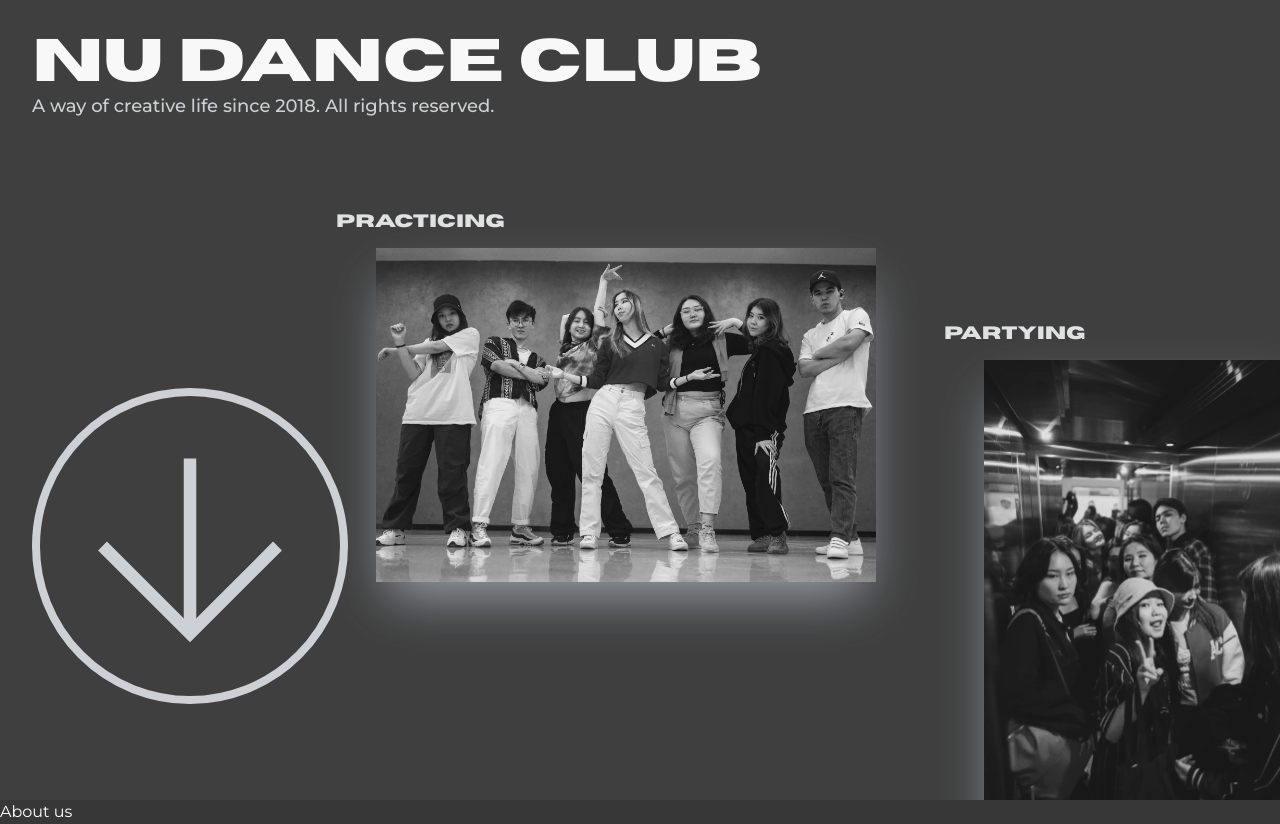
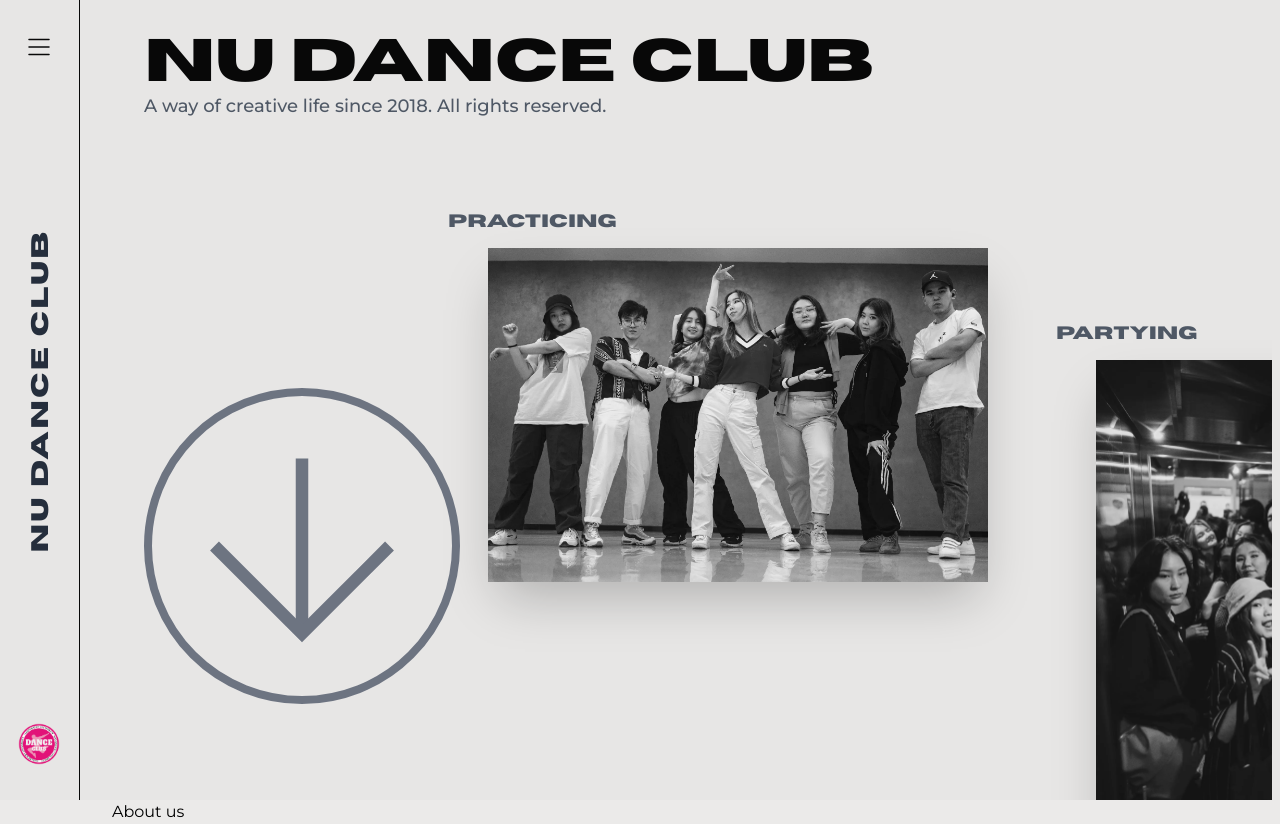
Before and after one commit to indicozy/nudanceclub-next, a Next.js app: page / in a window 1280 px wide. Built offline with nearby package versions, Linux system fonts and the light colour scheme.

Commit message:
test: unfinished

```diff
--- a/package.json
+++ b/package.json
@@ -11,9 +11,12 @@
   "dependencies": {
     "@headlessui/react": "^1.7.14",
     "@next/font": "^13.3.0",
+    "@tabler/icons-react": "^2.16.0",
+    "framer-motion": "^10.12.2",
     "next": "^13.2.4",
     "react": "18.2.0",
     "react-dom": "18.2.0",
+    "react-use": "^17.4.0",
     "zod": "^3.21.4"
   },
   "devDependencies": {
--- a/src/components/ArrowDown.tsx
+++ b/src/components/ArrowDown.tsx
@@ -14,7 +14,7 @@ const ArrowDown: FC = () => {
         stroke-width="1"
         stroke-linecap="butt"
         stroke-linejoin="butt"
-        className="h-32 w-32 rounded-full border-4 border-gray-300 text-gray-300 sm:h-auto sm:w-auto sm:border-8"
+        className="h-32 w-32 rounded-full border-4 border-gray-500 text-gray-500 hover:border-black hover:text-black sm:h-auto sm:w-auto sm:border-8"
       >
         <line x1="12" x2="12" y1="5" y2="19"></line>
         <polyline points="19 12 12 19 5 12"></polyline>
--- /dev/null
+++ b/src/components/header.tsx
@@ -0,0 +1,109 @@
+import Link from "next/link";
+import { FC, useState } from "react";
+
+import { IconMenu2 } from "@tabler/icons-react";
+import { INote, navigation } from "~/data/navigation";
+import { motion } from "framer-motion";
+
+import Logo from "./logo";
+
+const variantsNavigationItem = {
+  open: {
+    opacity: 1,
+    x: 0,
+  },
+  closed: {
+    opacity: 0,
+    x: 100,
+  },
+  loading: {
+    opacity: 0,
+    x: 100,
+  },
+};
+
+const NavigationItem: FC<INote & { toggle: () => void }> = ({
+  href,
+  name,
+  toggle,
+}) => {
+  return (
+    <motion.li
+      className="mt-2 text-right font-bold uppercase"
+      variants={variantsNavigationItem}
+    >
+      <Link onClick={() => toggle()} href={href}>
+        {name}
+      </Link>
+    </motion.li>
+  );
+};
+
+const variantsNavigation = {
+  open: {
+    transition: {
+      staggerChildren: 0.1,
+      delayChildren: 0.1,
+    },
+  },
+  closed: {
+    transition: {
+      staggerChildren: 0.05,
+      staggerDirection: -1,
+    },
+  },
+  loading: {},
+};
+const Navigation: FC<{ toggle: () => void }> = ({ toggle }) => {
+  return (
+    <motion.ul variants={variantsNavigation}>
+      {navigation.map((note, i) => (
+        <NavigationItem key={i} {...note} toggle={() => toggle()} />
+      ))}
+    </motion.ul>
+  );
+};
+
+const variants = {
+  loading: () => ({
+    height: "100vh",
+    transition: {
+      delay: 0.3,
+    },
+  }),
+  closed: () => ({
+    height: "3.5rem",
+    transition: {
+      delay: 0.4,
+    },
+  }),
+  open: () => ({
+    height: "16rem",
+  }),
+};
+
+export const Header = ({ isRouterLoading }: { isRouterLoading: boolean }) => {
+  const [isOpen, toggleOpen] = useState<boolean>(false);
+  return (
+    <motion.header
+      initial={"closed"}
+      animate={isRouterLoading ? "loading" : isOpen ? "open" : "closed"}
+      variants={variants}
+      className="dark:bg-back_dark container fixed left-0 top-0 z-10 flex h-full w-screen flex-col items-center justify-end border-b border-b-black bg-[#ebeae9] transition-colors duration-300 sm:hidden sm:px-0"
+    >
+      <div className="mr-8 w-screen text-2xl">
+        <Navigation toggle={() => toggleOpen(false)} />
+      </div>
+      <div className="mb-1 flex h-14 w-screen items-center justify-between px-4">
+        <Link href="/">
+          <Logo />
+        </Link>
+        <div className="flex items-center">
+          <button className="" onClick={() => toggleOpen((isOpen) => !isOpen)}>
+            <IconMenu2 size={30} stroke={1.2} />
+          </button>
+        </div>
+      </div>
+    </motion.header>
+  );
+};
--- /dev/null
+++ b/src/components/layout.tsx
@@ -0,0 +1,45 @@
+import { useRouter } from "next/router";
+import { ReactNode, useEffect, useState } from "react";
+
+import { useWindowSize } from "react-use";
+
+import { Header } from "./header";
+
+import { Sidebar } from "./sidebar";
+
+export const Layout = ({ children, c }: { children: ReactNode; c: string }) => {
+  const router = useRouter();
+  const [isRouterLoading, isRouterLoadingSet] = useState(false);
+
+  useEffect(() => {
+    const handleStart = (url: string) => {
+      if (url !== router.asPath) {
+        isRouterLoadingSet(true);
+      }
+    };
+    const handleComplete = () => isRouterLoadingSet(false);
+
+    router.events.on("routeChangeStart", handleStart);
+    router.events.on("routeChangeComplete", handleComplete);
+    router.events.on("routeChangeError", handleComplete);
+
+    return () => {
+      router.events.off("routeChangeStart", handleStart);
+      router.events.off("routeChangeComplete", handleComplete);
+      router.events.off("routeChangeError", handleComplete);
+    };
+    // eslint-disable-next-line react-hooks/exhaustive-deps
+  }, [router.asPath]);
+  const { width } = useWindowSize();
+  return (
+    <>
+      <div className="noise"></div>
+      {width < 768 ? (
+        <Header isRouterLoading={isRouterLoading} />
+      ) : (
+        <Sidebar isRouterLoading={isRouterLoading} />
+      )}
+      <main className={`mx-2 mt-20 sm:ml-28 sm:mt-0 ${c}`}>{children}</main>
+    </>
+  );
+};
--- /dev/null
+++ b/src/components/logo.tsx
@@ -0,0 +1,15 @@
+import Image from "next/image";
+
+const Logo = () => {
+  return (
+    <div className="font-runs grid h-12 w-12 place-items-center text-xl leading-none">
+      <Image
+        src={"/logo.png"}
+        width={400}
+        height={400}
+        alt="Nu dance club logo"
+      />
+    </div>
+  );
+};
+export default Logo;
--- /dev/null
+++ b/src/components/sidebar.tsx
@@ -0,0 +1,118 @@
+import Link from "next/link";
+import { FC, useState } from "react";
+
+import { IconMenu2 } from "@tabler/icons-react";
+import { navigation, INote } from "../data/navigation";
+import { motion } from "framer-motion";
+
+import Logo from "./logo";
+
+const variantsNavigationItem = {
+  open: {
+    opacity: 1,
+    x: 0,
+  },
+  closed: {
+    opacity: 0,
+    x: -100,
+  },
+  loading: () => ({
+    opacity: 0,
+    x: -100,
+  }),
+};
+
+const NavigationItem: FC<INote & { toggle: () => void }> = ({
+  href,
+  name,
+  toggle,
+}) => {
+  return (
+    <motion.li
+      className="mt-2 font-bold uppercase duration-150"
+      variants={variantsNavigationItem}
+    >
+      <Link onClick={() => toggle()} href={href}>
+        {name}
+      </Link>
+    </motion.li>
+  );
+};
+
+const variantsNavigation = {
+  loading: () => ({
+    // width: '100vw',
+    transition: {
+      delay: 0,
+    },
+  }),
+  open: {
+    transition: {
+      staggerChildren: 0.1,
+      delayChildren: 0.1,
+    },
+  },
+  closed: {
+    transition: {
+      staggerChildren: 0.05,
+      staggerDirection: -1,
+    },
+  },
+};
+const Navigation: FC<{ toggle: () => void }> = ({ toggle }) => {
+  return (
+    <motion.ul variants={variantsNavigation}>
+      {navigation.map((note, i) => (
+        <NavigationItem key={i} {...note} toggle={() => toggle()} />
+      ))}
+    </motion.ul>
+  );
+};
+
+const variants = {
+  loading: () => ({
+    width: "100vw",
+    transition: {
+      delay: 0.2,
+    },
+  }),
+  closed: () => ({
+    width: "5rem",
+    transition: {
+      delay: 0.3,
+    },
+  }),
+  open: () => ({
+    width: "20rem",
+  }),
+};
+
+export const Sidebar = ({ isRouterLoading }: { isRouterLoading: boolean }) => {
+  const [isOpen, toggleOpen] = useState(false);
+
+  return (
+    <motion.aside
+      initial={"closed"}
+      animate={isRouterLoading ? "loading" : isOpen ? "open" : "closed"}
+      variants={variants}
+      className="fixed left-0 top-0 z-10 hidden h-screen items-center justify-end border-r border-r-black bg-[#ebeae9] transition-colors duration-300 dark:border-r-black sm:flex"
+    >
+      <div className="font-runs ml-4 mr-8 h-screen w-[11rem] py-8 text-4xl">
+        <Navigation toggle={() => toggleOpen(false)} />
+      </div>
+      <div className="flex h-screen w-8 flex-col items-center justify-between px-10 py-8">
+        <div className="flex flex-col items-center">
+          <button className="" onClick={() => toggleOpen((isOpen) => !isOpen)}>
+            <IconMenu2 size={30} stroke={1.2} />
+          </button>
+        </div>
+        <div className="-rotate-90 whitespace-nowrap pt-1 font-hor text-2xl font-bold uppercase tracking-widest text-gray-800">
+          NU Dance Club
+        </div>
+        <Link href="/">
+          <Logo />
+        </Link>
+      </div>
+    </motion.aside>
+  );
+};
--- /dev/null
+++ b/src/data/navigation.ts
@@ -0,0 +1,12 @@
+export declare type INote = {
+  href: string;
+  name: string;
+};
+
+export const navigation: INote[] = [
+  { href: "/", name: "Home" },
+  { href: "/#about", name: "About us" },
+  { href: "/#vote", name: "Vote us" },
+  { href: "/#events", name: "events" },
+  { href: "/#recruitment", name: "join" },
+];
--- a/src/pages/_app.tsx
+++ b/src/pages/_app.tsx
@@ -1,6 +1,8 @@
 import { type AppType } from "next/dist/shared/lib/utils";
 
 import { Montserrat } from "next/font/google";
+import { Layout } from "~/components/layout";
+import { Sidebar } from "~/components/sidebar";
 import "~/styles/globals.css";
 
 const mont = Montserrat({
@@ -10,9 +12,9 @@ const mont = Montserrat({
 
 const MyApp: AppType = ({ Component, pageProps }) => {
   return (
-    <main className={`${mont.variable} font-mont`}>
+    <Layout c={`${mont.variable} font-mont`}>
       <Component {...pageProps} />
-    </main>
+    </Layout>
   );
 };
 
--- a/src/pages/_document.tsx
+++ b/src/pages/_document.tsx
@@ -4,7 +4,7 @@ export default function Document() {
   return (
     <Html>
       <Head />
-      <body className="bg-[#373737] text-white">
+      <body className="bg-[#ebeae9] text-black">
         <Main />
         <NextScript />
       </body>
--- a/src/pages/index.tsx
+++ b/src/pages/index.tsx
@@ -12,21 +12,20 @@ const Home: NextPage = () => {
         <meta name="description" content="Generated by create-t3-app" />
         <link rel="icon" href="/favicon.ico" />
       </Head>
-      <div className="noise"></div>
       <section className="relative h-screen overflow-x-hidden">
-        <div className="absolute left-8 top-8">
+        <div className="absolute left-4 top-0 sm:left-8 sm:top-8">
           <h1 className="font-hor text-4xl font-bold sm:text-6xl">
             NU dance club
           </h1>
-          <p className="text-sm font-medium text-gray-300 sm:text-lg">
+          <p className="text-sm font-medium text-gray-600 sm:text-lg">
             A way of creative life since 2018. All rights reserved.
           </p>
         </div>
-        <div className="absolute left-8 top-32 ml-12 mt-12 text-sm text-gray-200 sm:left-80 sm:top-20 sm:text-lg">
+        <div className="absolute left-8 top-32 ml-12 mt-12 text-sm text-gray-600 sm:left-80 sm:top-20 sm:text-lg">
           <div className="relative left-0 top-0 h-screen w-screen">
             <div className="absolute">
               <div className="group relative -left-[2rem] top-[0rem] sm:top-20">
-                <span className="absolute left-0 top-0 font-hor font-bold group-hover:text-white">
+                <span className="absolute left-0 top-0 font-hor font-bold group-hover:text-black">
                   practicing
                 </span>
                 <span className="absolute left-6 top-6 w-[14rem] sm:left-10 sm:top-10 sm:w-[40rem]">
@@ -35,12 +34,12 @@ const Home: NextPage = () => {
                     width={500}
                     height={500}
                     alt="NU dance club"
-                    className="shadow-2xl shadow-gray-400"
+                    className="shadow-2xl"
                   />
                 </span>
               </div>
-              <div className="group relative left-24 top-[10rem] sm:left-[calc(36rem)] sm:top-[12rem]">
-                <span className="absolute left-32 top-0 font-hor font-bold group-hover:text-white sm:left-0">
+              <div className="group relative left-24 top-[10.5rem] sm:left-[calc(36rem)] sm:top-[12rem]">
+                <span className="absolute left-32 top-0 font-hor font-bold group-hover:text-black sm:left-0">
                   partying
                 </span>
                 <span className="absolute left-6 top-6 w-[12rem] sm:left-10 sm:top-10 sm:w-[20rem]">
@@ -49,13 +48,13 @@ const Home: NextPage = () => {
                     width={500}
                     height={500}
                     alt="NU dance club"
-                    className="shadow-2xl shadow-gray-400"
+                    className="shadow-2xl"
                   />
                 </span>
               </div>
               <div className="group relative -left-8 top-[30rem] sm:left-[calc(64rem)] sm:top-8">
                 {/* <div className="group relative left-20 top-[9rem] sm:left-[calc(36rem)] sm:top-[12rem]"> */}
-                <span className="absolute left-0 top-0 font-hor font-bold group-hover:text-white">
+                <span className="absolute left-0 top-0 font-hor font-bold group-hover:text-black">
                   dancing
                 </span>
                 <span className="absolute left-6 top-6 w-[14rem] sm:left-10 sm:top-10 sm:w-[40rem]">
@@ -64,7 +63,7 @@ const Home: NextPage = () => {
                     width={500}
                     height={500}
                     alt="NU dance club"
-                    className="shadow-2xl shadow-gray-400"
+                    className="shadow-2xl"
                   />
                 </span>
               </div>
--- a/src/styles/globals.css
+++ b/src/styles/globals.css
@@ -26,7 +26,7 @@
   height: 100vh;
   content: "";
   /* you can control opacity of noise  */
-  opacity: 0.08;
+  opacity: 0.05;
   z-index: 1000;
   pointer-events: none;
   background: url(/noise.gif);
```
Also changed, not shown: public/logo.png (added), 1 other file (tests, documents, lock files or other folders).
